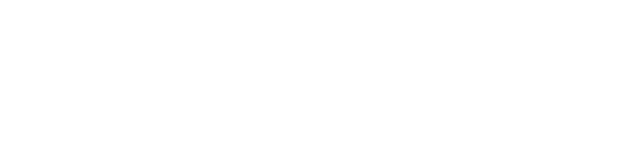
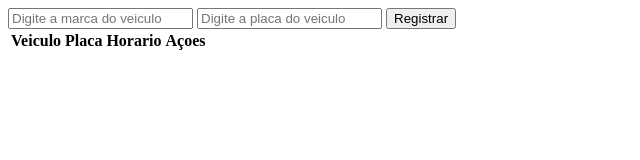
Before and after one commit to CarlosEduardoBastos/Sistema-de-estacionamento, a plain HTML site: page index.html in a window 1280 px wide. Shown: the whole page, without its empty margins (0-640 px from the left). Drawn offline with Linux system fonts and the light colour scheme.

Commit message:
colocando a div e os inputes e colocando a tabela

```diff
--- a/index.html
+++ b/index.html
@@ -4,9 +4,23 @@
     <meta charset="UTF-8">
     <meta name="viewport" content="width=device-width, initial-scale=1.0">
     <link rel="stylesheet" href="style.css">
-    <title>Document</title>
+    <title>Estacionamento</title>
 </head>
 <body>
-
+    <div>
+        <input type="text" id="nome" placeholder="Digite a marca do veiculo">
+        <input type="text" id="placa" placeholder="Digite a placa do veiculo">
+        <button id="eviar">Registrar</button>
+    </div>
+    <table>
+        <thead>
+            <tr>
+                <th>Veiculo</th>
+                <th>Placa</th>
+                <th>Horario</th>
+                <th>Açoes</th>
+            </tr>
+        </thead>
+    </table>
 </body>
 </html>
```
